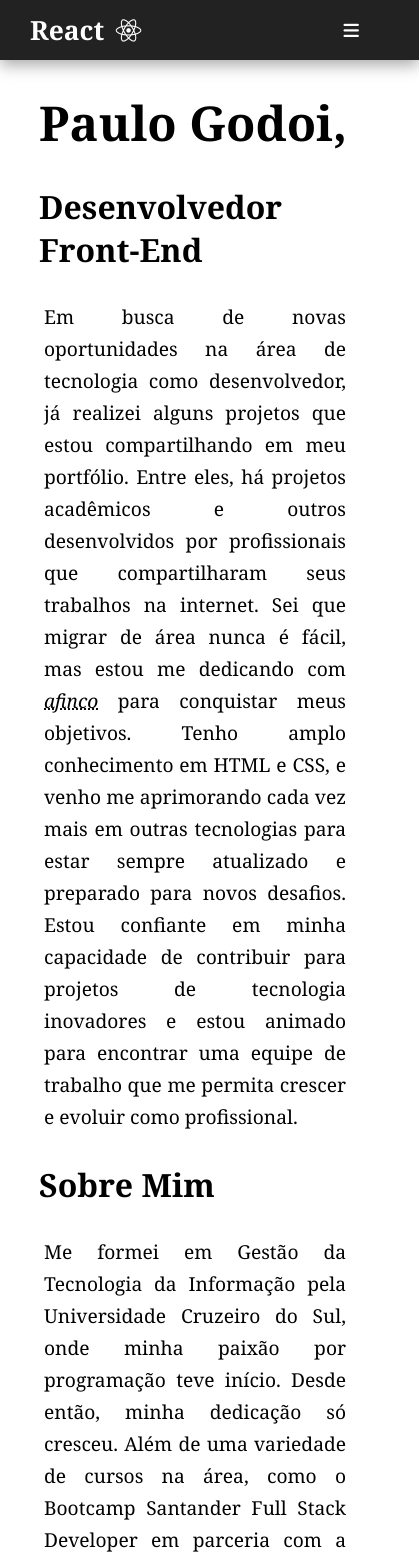
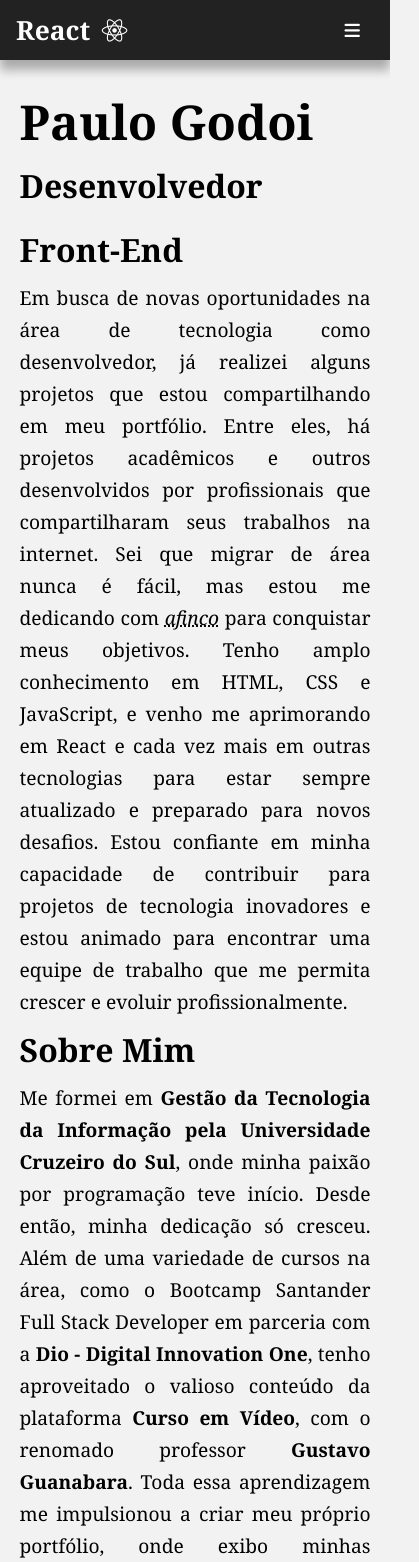
Before and after one commit to Phgodoi/portfolio-github, a React (Create React App) app: page / in a window 390 px wide. Shown: the top 1562 px of the page, 419 px wide, since content can reach past the window. Built offline with nearby package versions, Linux system fonts and the light colour scheme.

Commit message:
correção de erros responsivos

```diff
--- a/src/Pages/About/AboutApp.tsx
+++ b/src/Pages/About/AboutApp.tsx
@@ -9,7 +9,7 @@
 const Content = () => {
   return (
     <Container>
-      <TitleHighLight id="about">Paulo Godoi,</TitleHighLight>
+      <TitleHighLight id="about">Paulo Godoi</TitleHighLight>
       <SubTitle>Desenvolvedor Front-End</SubTitle>
 
       <TitleContent>
@@ -21,23 +21,25 @@
         <abbr title="conduta firme; perseverança, insistência, aferro">
           <em>afinco</em>
         </abbr>{" "}
-        para conquistar meus objetivos. Tenho amplo conhecimento em HTML e CSS,
-        e venho me aprimorando cada vez mais em outras tecnologias para estar
-        sempre atualizado e preparado para novos desafios. Estou confiante em
-        minha capacidade de contribuir para projetos de tecnologia inovadores e
-        estou animado para encontrar uma equipe de trabalho que me permita
-        crescer e evoluir como profissional.
+        para conquistar meus objetivos. Tenho amplo conhecimento em HTML, CSS e
+        JavaScript, e venho me aprimorando em React e cada vez mais em outras
+        tecnologias para estar sempre atualizado e preparado para novos
+        desafios. Estou confiante em minha capacidade de contribuir para
+        projetos de tecnologia inovadores e estou animado para encontrar uma
+        equipe de trabalho que me permita crescer e evoluir profissionalmente.
       </TitleContent>
 
       <SubTitle>Sobre Mim</SubTitle>
       <TitleContent>
-        Me formei em Gestão da Tecnologia da Informação pela Universidade
-        Cruzeiro do Sul, onde minha paixão por programação teve início. Desde
+        Me formei em <strong>
+          Gestão da Tecnologia da Informação pela Universidade
+          Cruzeiro do Sul
+        </strong>, onde minha paixão por programação teve início. Desde
         então, minha dedicação só cresceu. Além de uma variedade de cursos na
         área, como o Bootcamp Santander Full Stack Developer em parceria com a{" "}
         <strong>Dio - Digital Innovation One</strong>, tenho aproveitado o
         valioso conteúdo da plataforma <strong>Curso em Vídeo</strong>, com o
-        renomado professor Gustavo Guanabara. Toda essa aprendizagem me
+        renomado professor <strong>Gustavo Guanabara</strong>. Toda essa aprendizagem me
         impulsionou a criar meu próprio portfólio, onde exibo minhas habilidades
         e projetos.
       </TitleContent>
--- a/src/Pages/About/AboutStyle.ts
+++ b/src/Pages/About/AboutStyle.ts
@@ -2,8 +2,10 @@
 
 export const Container = styled.main`
   padding-bottom: 20px;
-  max-width: 80vw;
+  max-width: 90%;
   margin: 30px auto;
+  line-height: 4rem;
+  text-align: justify;
 
 `;
 
@@ -13,27 +15,24 @@
 
 export const SubTitle = styled.h2`
   font-size: 2rem;
-  margin: 30px 0px;
 `;
 
 export const TitleContent = styled.p`
   font-size: 1.2rem;
   line-height: 2rem;
   font-weight: 300;
-  text-align: justify;
-  margin: 30px 5px;
-
-
 `;
 export const List = styled.ul`
   font-size: 1.1rem;
   font-weight: 300;
+  padding: 5px;
+  list-style: none;
+  line-height: 1.2rem;
+  text-align: left;
+
+
   display: grid;
   grid-template-columns: repeat(2, auto);
   grid-gap: 15px;
-  list-style: none;
   grid-gap: 15px 30px;
-  padding: 15px;
-
-
 `;
--- a/src/Pages/Footer/FooterApp.tsx
+++ b/src/Pages/Footer/FooterApp.tsx
@@ -5,7 +5,9 @@
     <Container>
       <Content id="Contact">
         <span>
-          <a href="mailto:pauloh.godoi94@gmail.com"><i className="fa-solid fa-envelope"  /></a>
+          <a href="mailto:pauloh.godoi94@gmail.com">
+            <i className="fa-solid fa-envelope" />
+          </a>
         </span>
         <span>
           <a
@@ -18,7 +20,16 @@
         </span>
         <span>
           <a href="https://github.com/Phgodoi" target="_blank" rel="noreferrer">
-            <i className="fa-brands fa-github" />{" "}
+            <i className="fa-brands fa-github" />
+          </a>
+        </span>
+        <span>
+          <a
+            href="https://wa.me/5511998783815"
+            target="_blank"
+            rel="noreferrer"
+          >
+            <i className="fa-brands fa-whatsapp" />
           </a>
         </span>
         <p>Desenvolvido por Paulo Godoi</p>
--- a/src/Pages/Footer/FooterStyle.ts
+++ b/src/Pages/Footer/FooterStyle.ts
@@ -3,7 +3,7 @@
 export const Container = styled.footer`
   background-color: #222;
   color: #fff;
-  padding: 50px;
+  padding: 30px;
   display: flex;
   justify-content: space-between;
   flex-direction: column;
@@ -27,8 +27,10 @@
     text-decoration: none;
     font-weight: bold;
   }
-  a:hover {
-    color: #fff;
-    text-decoration: underline;
+  i:hover {
+    border-radius: 50%;
+    color: #0f6466;
+    transform: scale(1.3);
+    cursor: pointer;
   }
 `;
--- a/src/Pages/Projects/ProjectsData.ts
+++ b/src/Pages/Projects/ProjectsData.ts
@@ -43,10 +43,9 @@
     id: 6,
     name: "Calculadora React",
     imgUrl: process.env.PUBLIC_URL + "/assets/calculadora.png",
-    desc: "Este projeto foi desenvolvido como parte do Bootcamp Orange Tech+ da DIO. O objetivo era aprimorar meus conhecimentos em React por meio de um desafio.",
+    desc: "Projeto desenvolvido como parte do Bootcamp Orange Tech+ da DIO. Com o objetivo de aprimorar meus conhecimentos em React.",
     languages: ["Javascript","React", "HTML"],
     github: "https://github.com/Phgodoi/calculadora-react"
   },
 
-
 ];
--- a/src/Pages/Projects/ProjectsStyle.ts
+++ b/src/Pages/Projects/ProjectsStyle.ts
@@ -6,13 +6,15 @@
   left: 50%;
   transform: translate(-50%);
 
-  width: 100vw;
   height: 100vh;
   max-height: 650px;
 
   padding: 0;
   margin-bottom: 50px;
   background-color: #fff;
+
+  box-shadow: 0 10px 10px  rgba(0, 0, 0, .3);
+
 `;
 
 export const Container = styled.div`
@@ -81,7 +83,8 @@
       display: none;
     }
   }
-  @media screen and (max-width: 800px)  {
+
+  @media screen and (max-width: 800px) {
     &:nth-child(3) {
       left: 70%;
     }
@@ -98,7 +101,7 @@
   position: absolute;
   top: 50%;
   left: 0;
-  width: 80vw;
+  width: 100%;
   height: 100%;
   display: flex;
   flex-direction: column;
@@ -107,36 +110,48 @@
   color: #eee;
   transform: translate(0, -50%);
 
+  backdrop-filter: blur(3px);
+
+
+  background: rgb(0, 0, 0);
   background: linear-gradient(
     90deg,
-    rgba(0, 0, 0, 0.7987570028011204) 10%,
-    rgba(0, 0, 0, 0.4598214285714286) 70%,
-    rgba(0, 212, 255, 0) 100%
+    rgba(0, 0, 0, 1) 0%,
+    rgba(0, 0, 0, .9) 40%,
+    rgba(0, 0, 0, 0.85) 50%,
+    rgba(0, 0, 0, 0) 100%
   );
 
   .name {
     font-size: 1.5rem;
     font-weight: bold;
     padding: 20px 0;
+    width: 80%;
+
 
     opacity: 0;
     animation: showcontent 1s ease-in-out 1 forwards;
   }
   .des {
-    font-size: 1.1rem;
+    font-size: 1.2rem;
+    width: 70%;
 
     padding-bottom: 20px;
     opacity: 0;
     animation: showcontent 1s ease-in-out 0.3s 1 forwards;
   }
-  .languages ,.languages li{
-    list-style: none;
-    padding: 5px;
-    font-size: 1rem;
+  .languages {
+    font-size: 1.4rem;
     opacity: 0;
     animation: showcontent 1s ease-in-out 0.3s 1 forwards;
   }
 
+  .languages li {
+    line-height: 2rem;
+    list-style: none;
+    font-size: 1.1rem;
+    font-weight: normal;
+  }
   button {
     justify-content: center;
     border: none;
--- a/src/components/Navbar/NavbarStyle.ts
+++ b/src/components/Navbar/NavbarStyle.ts
@@ -5,20 +5,16 @@
   justify-content: space-between;
   align-items: center;
   font-size: 1.1rem;
-  padding: 0 30px;
+  padding: 0;
 
-  width: 100vw;
+  width: 100%;
   height: 60px;
   left: 0;
   overflow: hidden;
   background-color: #222;
-  box-shadow: 0 5px 15px rgba(0, 0, 0, 0.35);
-
-
+  box-shadow: 0 10px 10px  rgba(0, 0, 0, .3);
 
   @media screen and (max-width: 800px) {
-   width: 92vw;
-
     .NavMenu {
       position: absolute;
       top: 0;
@@ -39,11 +35,11 @@
       width: 100%;
       height: auto;
       padding-top: 70px;
-      opacity: 0;
+      display: none;
       transition: all 0.3s ease-in-out;
     }
     .active {
-      opacity: 1;
+      display: block;
     }
 
     ul a {
@@ -69,7 +65,7 @@
   grid-template-columns: repeat(6, auto);
   grid-gap: 15px;
 
-  padding: 0 100px;
+  margin: 10px;
   list-style: none;
   align-items: center;
   text-align: center;
@@ -97,7 +93,7 @@
   justify-self: start;
   cursor: pointer;
   z-index: 1;
-
+  margin-left: 1rem;
   .fa-react {
     font-size: 1.6rem;
     margin-left: 0.3rem;
--- a/src/styles/global.ts
+++ b/src/styles/global.ts
@@ -4,13 +4,12 @@
     * {
         padding: 0;
         margin: 0;
-        font-family: Georgia, 'san-serif' ;
+        font-family: Georgia, sans-serif;
     }
 
     body {
-        width: 100vw;
-        height: 100vh;
         overflow-x: hidden;
+        background-color: #f2f2f2;
     }
 
     html {
--- a/teste.css
+++ /dev/null
@@ -1,7 +0,0 @@
-*{
-    box-sizing: content-box;
-    html {
-        scroll-behavior: auto;
-      }
-
-}
```
Also changed, not shown: src/components/Header/HeaderStyle.ts (+7 -4 lines), cor.txt, src/components/Header/StarsApp.jsx (line endings or trailing spaces), 1 other file (tests, documents, lock files or other folders).
